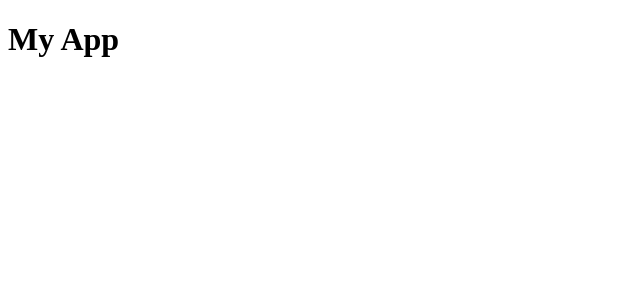
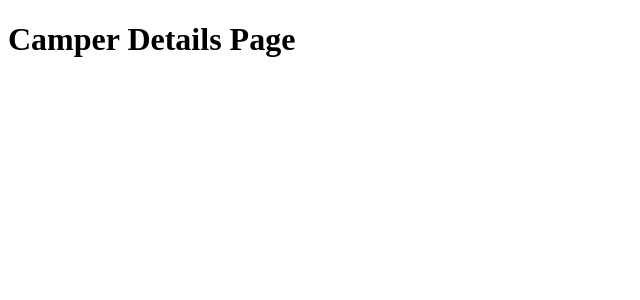
Before and after one commit to uanvi/goit-test-travel-trucks-app-front, a React (Vite) app: page /catalog/1 in a window 1280 px wide. Shown: the top 300 px of the page, without its empty margins (0-640 px from the left). Built offline with nearby package versions, Linux system fonts and the light colour scheme.

Commit message:
Add basic folder structure and routing; Redux init store

```diff
--- a/src/App.tsx
+++ b/src/App.tsx
@@ -1,8 +1,15 @@
+import { Routes, Route } from 'react-router-dom';
+import HomePage from './pages/HomePage';
+import CatalogPage from './pages/CatalogPage';
+import CamperDetailsPage from './pages/CamperDetailsPage';
+
 const App = () => {
   return (
-    <div>
-      <h1>My App</h1>
-    </div>
+    <Routes>
+      <Route path="/" element={<HomePage />} />
+      <Route path="/catalog" element={<CatalogPage />} />
+      <Route path="/catalog/:id" element={<CamperDetailsPage />} />
+    </Routes>
   );
 };
 
--- a/src/main.tsx
+++ b/src/main.tsx
@@ -1,9 +1,16 @@
 import React from 'react';
 import ReactDOM from 'react-dom/client';
+import { BrowserRouter } from 'react-router-dom';
+import { Provider } from 'react-redux';
 import App from './App';
+import { store } from './redux/store';
 
-ReactDOM.createRoot(document.getElementById('root')!).render(
+ReactDOM.createRoot(document.getElementById('root') as HTMLElement).render(
   <React.StrictMode>
-    <App />
+    <Provider store={store}>
+      <BrowserRouter>
+        <App />
+      </BrowserRouter>
+    </Provider>
   </React.StrictMode>
 );
--- /dev/null
+++ b/src/pages/CamperDetailsPage.tsx
@@ -0,0 +1,5 @@
+const CamperDetailsPage: React.FC = () => {
+  return <h1>Camper Details Page</h1>;
+};
+
+export default CamperDetailsPage;
--- /dev/null
+++ b/src/pages/CatalogPage.tsx
@@ -0,0 +1,5 @@
+const CatalogPage: React.FC = () => {
+  return <h1>Catalog Page</h1>;
+};
+
+export default CatalogPage;
--- /dev/null
+++ b/src/pages/HomePage.tsx
@@ -0,0 +1,5 @@
+const HomePage: React.FC = () => {
+  return <h1>Home Page</h1>;
+};
+
+export default HomePage;
--- /dev/null
+++ b/src/redux/campersSlice.ts
@@ -0,0 +1,9 @@
+import { createSlice } from '@reduxjs/toolkit';
+
+const campersSlice = createSlice({
+  name: 'campers',
+  initialState: [],
+  reducers: {},
+});
+
+export default campersSlice.reducer;
--- /dev/null
+++ b/src/redux/store.ts
@@ -0,0 +1,12 @@
+import { configureStore } from '@reduxjs/toolkit';
+import campersReducer from './campersSlice';
+
+export const store = configureStore({
+  reducer: {
+    campers: campersReducer,
+  },
+});
+
+//hooks types
+export type RootState = ReturnType<typeof store.getState>;
+export type AppDispatch = typeof store.dispatch;
```
Also changed, not shown: tsconfig.json (+18 -2 lines).
